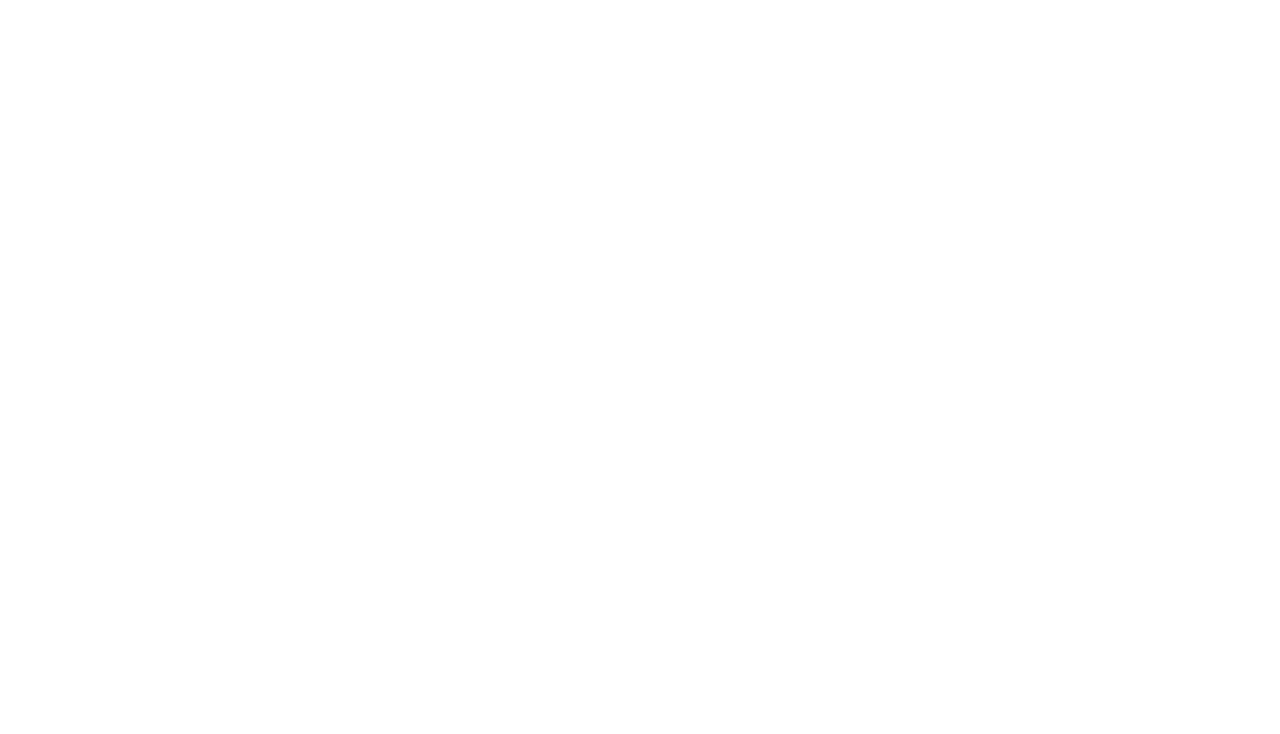
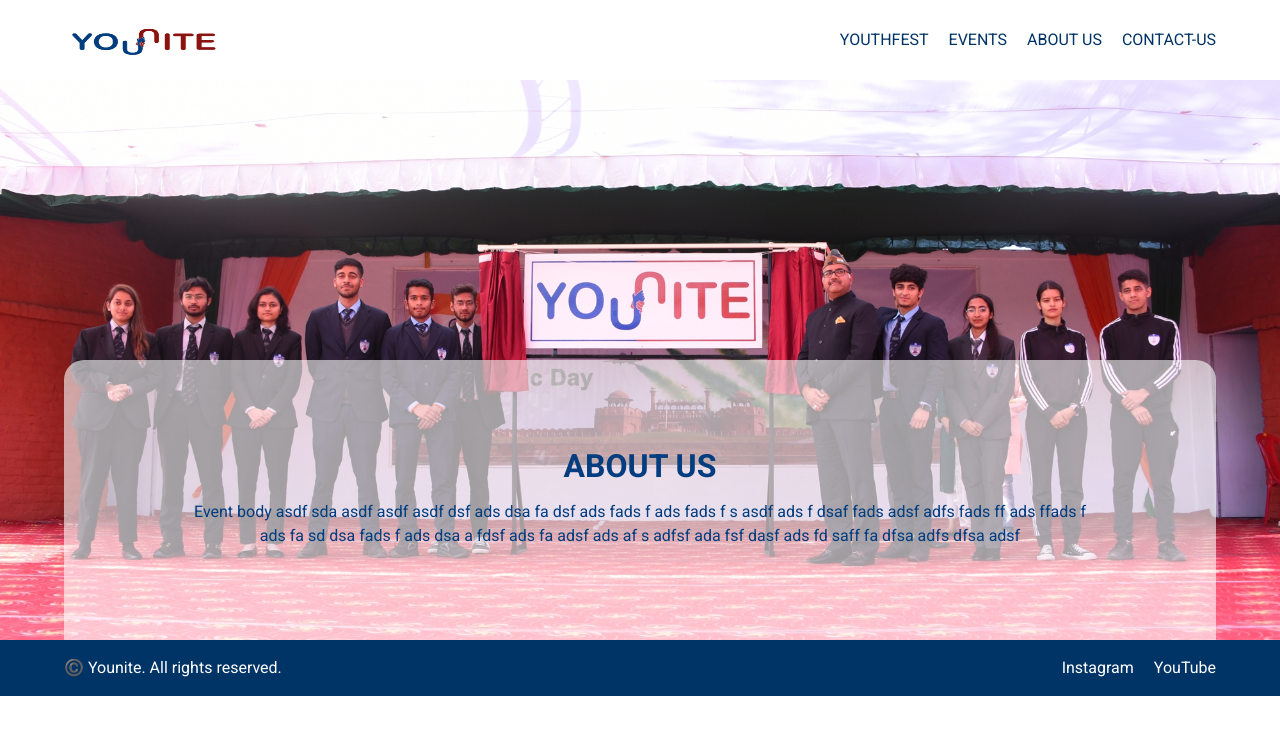
Before and after one commit to YouniteSRHU/website, a React (Vite) app in the folder client/: page /ABOUT-US in a window 1280 px wide. Before the commit this address had no page. Shown: the top 734 px of the page. Built offline with nearby package versions, Linux system fonts and the light colour scheme.

Commit message:
added contactus header

```diff
--- a/client/src/App.jsx
+++ b/client/src/App.jsx
@@ -6,6 +6,7 @@
 import Youthfest from "./Pages/Youthfest/Youthfest";
 import SingleEvent from "./Pages/SingleEvent/SingleEvent";
 import Contact from "./Pages/Contact/Contact";
+import AboutUs from "./Pages/AboutUs/AboutUs";
 
 function App() {
 
@@ -20,6 +21,7 @@
                   <Route path=":1" element={<SingleEvent />} />
                 </Route>
                 <Route path="/CONTACT-US" element={<Contact />} />
+                <Route path="/ABOUT-US" element={<AboutUs />} />
               </Route>
             </Routes>
           </Suspense>
--- /dev/null
+++ b/client/src/Pages/AboutUs/AboutUs.css
@@ -0,0 +1,3 @@
+.about-us{
+    padding: 1rem 4rem;
+}
--- /dev/null
+++ b/client/src/Pages/AboutUs/AboutUs.jsx
@@ -0,0 +1,11 @@
+import React from 'react'
+import AboutUsHeader from '../../components/AboutUsHeader/AboutUsHeader'
+const AboutUs = () => {
+    return (
+        <div className='about-us'>
+            <AboutUsHeader />
+        </div>
+    )
+}
+
+export default AboutUs
--- /dev/null
+++ b/client/src/components/AboutUsHeader/AboutUsHeader.css
@@ -0,0 +1,36 @@
+.about-us-container {
+    background: url('/about.jpg') no-repeat center;
+    background-size: cover;
+    max-width: 100%;
+    height: 70vh;
+    display: flex;
+    justify-content: center;
+    align-items: flex-end;
+    position: relative; /* For positioning the dimensions */
+  }
+  .about-us-text{
+    display: flex;
+    flex-direction: column;
+    justify-content: center;
+    align-items: center;
+    width: 90%;
+    height: 50%;
+    border-radius: 20px 20px 0px 0px;
+    background: rgba(255,255, 255, 0.6);
+  }
+
+  .about-us-text>h2,
+  .about-us-text>p {
+    margin: 2px;
+  }
+
+  .about-us-text>h2{
+    font-size: xx-large;
+    font-weight: 900;
+    color: #013D7F;
+  }
+
+  .about-us-text>p{
+    max-width: 80%;
+    color: #013D7F;
+  }
--- /dev/null
+++ b/client/src/components/AboutUsHeader/AboutUsHeader.jsx
@@ -0,0 +1,17 @@
+import React from 'react';
+import './AboutUsHeader.css';
+
+const AboutUsHeader = () => {
+    return (
+        <div className="about-us-container">
+            <div className="about-us-text">
+            <h2>ABOUT US</h2>
+            <p>
+                Event body asdf sda asdf asdf asdf dsf ads dsa fa dsf ads fads f ads fads f s asdf ads f dsaf fads adsf adfs fads ff ads ffads f ads fa sd dsa fads f ads dsa a fdsf ads fa adsf ads af s adfsf ada fsf dasf ads fd saff fa dfsa adfs dfsa adsf
+            </p>
+            </div>
+        </div>
+    );
+};
+
+export default AboutUsHeader;
```
Also changed, not shown: client/public/about.jpg (added).
